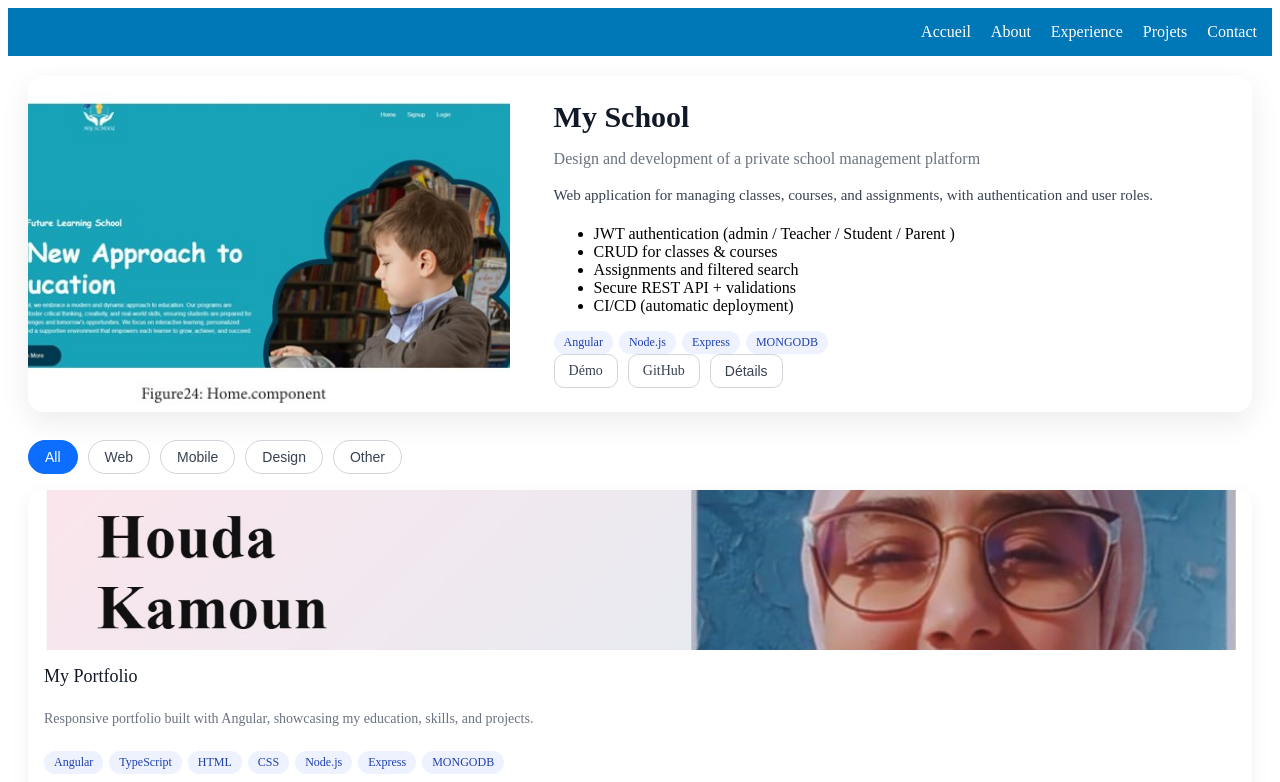
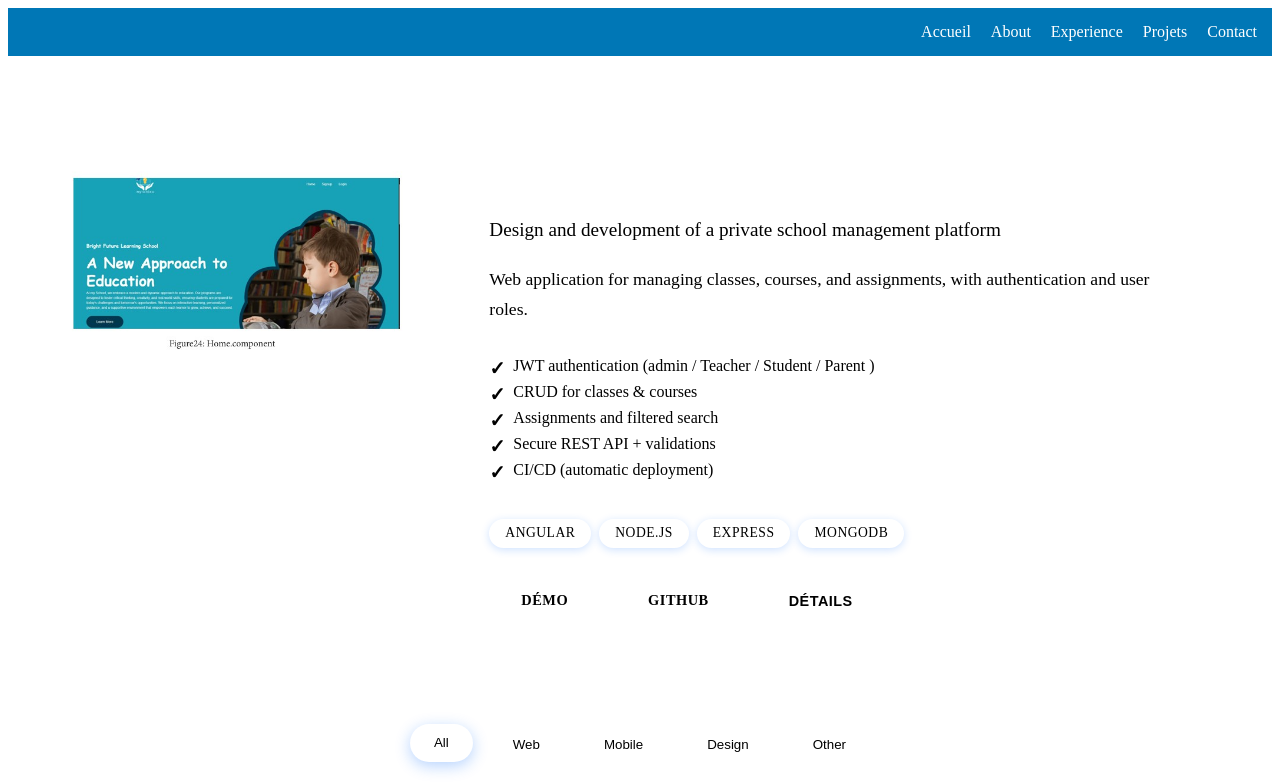
Before and after one commit to houdakamoun/My-portfolio, an Angular app: page /projects in a window 1280 px wide. Shown: the top 782 px of the page. Built offline with nearby package versions, Linux system fonts and the light colour scheme.

Commit message:
build ok + add redirects

```diff
--- a/angular.json
+++ b/angular.json
@@ -32,8 +32,8 @@
                 },
                 {
                   "type": "anyComponentStyle",
-                  "maximumWarning": "2kb",
-                  "maximumError": "4kb"
+                  "maximumWarning": "10kb",
+                  "maximumError": "15kb"
                 }
               ],
               "fileReplacements": [
--- a/src/app/components/projects/projects.component.css
+++ b/src/app/components/projects/projects.component.css
@@ -1,215 +1,432 @@
-/* =======================
-   Featured Card Layout
-   ======================= */
+/* ===========================================
+   VARIABLES & BASE
+   =========================================== */
+:root {
+  --primary: #0d6efd;
+  --primary-dark: #0b5ed7;
+  --primary-light: #6ea8fe;
+  --dark: #000000;
+  --light: #ffffff;
+  --gray-100: #f8f9fa;
+  --gray-200: #e9ecef;
+  --gray-300: #dee2e6;
+  --gray-600: #6c757d;
+  --shadow: 0 4px 20px rgba(13, 110, 253, 0.15);
+  --shadow-hover: 0 8px 30px rgba(13, 110, 253, 0.25);
+  --border-radius: 12px;
+  --transition: all 0.3s cubic-bezier(0.4, 0, 0.2, 1);
+}
+
+* {
+  margin: 0;
+  padding: 0;
+  box-sizing: border-box;
+}
+
+body {
+  font-family: -apple-system, BlinkMacSystemFont, "Segoe UI", Roboto,
+    "Helvetica Neue", Arial, sans-serif;
+  line-height: 1.6;
+  color: var(--dark);
+  background: linear-gradient(135deg, var(--gray-100) 0%, var(--light) 100%);
+  min-height: 100vh;
+}
+
+/* ===========================================
+   PROJET MIS EN AVANT
+   =========================================== */
+.featured {
+  margin: 2rem 0;
+  padding: 0 1rem;
+}
+
 .featured-card {
+  background: var(--light);
+  border-radius: var(--border-radius);
+  box-shadow: var(--shadow);
+  overflow: hidden;
+  max-width: 1200px;
+  margin: 0 auto;
   display: grid;
-  grid-template-columns: 1.2fr 1.8fr;
-  gap: 20px;
-  background-color: #ffffff;
-  border-radius: 16px;
-  box-shadow: 0 10px 30px rgba(0, 0, 0, 0.08);
-  overflow: hidden;
-  transition: transform 0.3s ease, box-shadow 0.3s ease;
+  grid-template-columns: 1fr 2fr;
+  gap: 0;
+  transition: var(--transition);
 }
+
 .featured-card:hover {
-  transform: translateY(-4px);
-  box-shadow: 0 14px 36px rgba(0, 0, 0, 0.12);
+  box-shadow: var(--shadow-hover);
+  transform: translateY(-5px);
 }
 
 .featured-card img {
   width: 100%;
-  height: 100%;
-  object-fit: cover;
+  height: auto;
+  object-fit: contain;
+  min-height: 300px;
+  background: var(--gray-100);
 }
 
 .featured-body {
-  padding: 24px;
-}
-.featured-body h2 {
-  margin: 0 0 8px;
-  font-size: 30px;
-  font-weight: 600;
-  color: #111827;
-}
-.subtitle {
-  color: #6b7280;
-  margin-bottom: 12px;
-  font-size: 16px;
-}
-.desc {
-  color: #374151;
-  line-height: 1.7;
-  font-size: 15px;
+  padding: 3rem;
+  display: flex;
+  flex-direction: column;
+  justify-content: center;
 }
 
-/* =======================
-   Filters
-   ======================= */
-.filters {
-  margin: 28px 0 16px;
+.featured-body h2 {
+  font-size: 2.5rem;
+  font-weight: 700;
+  margin-bottom: 1rem;
+  background: linear-gradient(135deg, var(--primary), var(--primary-dark));
+  -webkit-background-clip: text;
+  -webkit-text-fill-color: transparent;
+  background-clip: text;
+}
+
+.subtitle {
+  font-size: 1.2rem;
+  color: var(--primary);
+  font-weight: 500;
+  margin-bottom: 1.5rem;
+}
+
+.desc {
+  font-size: 1.1rem;
+  color: var(--gray-600);
+  margin-bottom: 2rem;
+  line-height: 1.7;
+}
+
+/* ===========================================
+   HIGHLIGHTS
+   =========================================== */
+.highlights {
+  list-style: none;
+  margin-bottom: 2rem;
+}
+
+.highlights li {
+  position: relative;
+  padding-left: 1.5rem;
+  margin-bottom: 0.5rem;
+  color: var(--dark);
+}
+
+.highlights li::before {
+  content: "✓";
+  position: absolute;
+  left: 0;
+  color: var(--primary);
+  font-weight: bold;
+  font-size: 1.2rem;
+}
+
+/* ===========================================
+   CHIPS/TAGS
+   =========================================== */
+.chips {
   display: flex;
-  gap: 10px;
+  flex-wrap: wrap;
+  gap: 0.5rem;
+  margin-bottom: 2rem;
+}
+
+.chip {
+  background: linear-gradient(135deg, var(--primary), var(--primary-dark));
+  color: var(--light);
+  padding: 0.4rem 1rem;
+  border-radius: 20px;
+  font-size: 0.85rem;
+  font-weight: 500;
+  text-transform: uppercase;
+  letter-spacing: 0.5px;
+  transition: var(--transition);
+  box-shadow: 0 2px 8px rgba(13, 110, 253, 0.2);
+}
+
+.chip:hover {
+  transform: translateY(-2px);
+  box-shadow: 0 4px 15px rgba(13, 110, 253, 0.3);
+}
+
+/* ===========================================
+   ACTIONS/BOUTONS
+   =========================================== */
+.actions {
+  display: flex;
+  gap: 1rem;
   flex-wrap: wrap;
 }
-.filters button {
-  padding: 8px 16px;
-  border-radius: 999px;
-  border: 1px solid #d1d5db;
-  background-color: #ffffff;
-  color: #374151;
+
+.actions a,
+.actions button {
+  padding: 0.8rem 2rem;
+  border: 2px solid var(--primary);
+  border-radius: var(--border-radius);
+  text-decoration: none;
+  font-weight: 600;
+  font-size: 0.9rem;
+  text-transform: uppercase;
+  letter-spacing: 0.5px;
+  transition: var(--transition);
   cursor: pointer;
-  font-size: 14px;
-  transition: all 0.2s ease;
-}
-.filters button:hover {
-  background-color: #f3f4f6;
-}
-.filters button.active {
-  background-color: #0d6efd;
-  color: #ffffff;
-  border-color: #0d6efd;
+  display: inline-flex;
+  align-items: center;
+  justify-content: center;
 }
 
-/* =======================
-   Grid Cards
-   ======================= */
+.actions a {
+  background: transparent;
+  color: var(--primary);
+}
+
+.actions button {
+  background: var(--primary);
+  color: var(--light);
+}
+
+.actions a:hover {
+  background: var(--primary);
+  color: var(--light);
+  transform: translateY(-2px);
+  box-shadow: 0 5px 15px rgba(13, 110, 253, 0.3);
+}
+
+.actions button:hover {
+  background: var(--primary-dark);
+  transform: translateY(-2px);
+  box-shadow: 0 5px 15px rgba(13, 110, 253, 0.4);
+}
+
+/* ===========================================
+   FILTRES
+   =========================================== */
+.filters {
+  text-align: center;
+  margin: 3rem 0;
+  padding: 0 1rem;
+}
+
+.filters button {
+  background: var(--light);
+  color: var(--gray-600);
+  border: 2px solid var(--gray-300);
+  padding: 0.7rem 1.5rem;
+  margin: 0.5rem;
+  border-radius: 25px;
+  font-weight: 500;
+  cursor: pointer;
+  transition: var(--transition);
+}
+
+.filters button:hover,
+.filters button.active {
+  background: var(--primary);
+  color: var(--light);
+  border-color: var(--primary);
+  transform: translateY(-2px);
+  box-shadow: 0 4px 15px rgba(13, 110, 253, 0.3);
+}
+
+/* ===========================================
+   GRILLE DE PROJETS
+   =========================================== */
 .grid {
   display: grid;
-  grid-template-columns: repeat(auto-fit, minmax(260px, 1fr));
-  gap: 20px;
+  grid-template-columns: repeat(auto-fit, minmax(350px, 1fr));
+  gap: 2rem;
+  padding: 0 1rem;
+  max-width: 1400px;
+  margin: 0 auto;
 }
 
 .card {
-  background-color: #ffffff;
-  border-radius: 14px;
+  background: var(--light);
+  border-radius: var(--border-radius);
   overflow: hidden;
-  box-shadow: 0 6px 20px rgba(0, 0, 0, 0.06);
-  display: flex;
-  flex-direction: column;
-  transition: transform 0.3s ease, box-shadow 0.3s ease;
+  box-shadow: var(--shadow);
+  transition: var(--transition);
+  display: grid;
+  grid-template-columns: 1fr 1.5fr;
+  gap: 0;
+  min-height: 200px;
 }
+
 .card:hover {
-  transform: translateY(-3px);
-  box-shadow: 0 10px 28px rgba(0, 0, 0, 0.1);
+  transform: translateY(-8px);
+  box-shadow: var(--shadow-hover);
 }
 
 .card img {
   width: 100%;
-  height: 160px;
-  object-fit: cover;
+  height: 100%;
+  object-fit: contain;
+  background: var(--gray-100);
 }
 
 .card-body {
-  padding: 16px;
+  padding: 1.5rem;
   display: flex;
   flex-direction: column;
-  gap: 10px;
-}
-.card-body h3 {
-  margin: 0;
-  font-size: 18px;
-  font-weight: 500;
-  color: #111827;
-}
-.small {
-  color: #6b7280;
-  font-size: 14px;
+  justify-content: center;
 }
 
-/* =======================
-   Chips
-   ======================= */
-.chips {
-  display: flex;
-  flex-wrap: wrap;
-  gap: 6px;
-}
-.chip {
-  background-color: #eef2ff;
-  color: #1e40af;
-  padding: 4px 10px;
-  border-radius: 999px;
-  font-size: 12px;
-  font-weight: 500;
+.card-body h3 {
+  font-size: 1.3rem;
+  margin-bottom: 1rem;
+  color: var(--dark);
 }
 
-/* =======================
-   Actions
-   ======================= */
-.actions {
-  display: flex;
-  gap: 10px;
-  flex-wrap: wrap;
-}
-.actions a,
-.actions button {
-  padding: 8px 14px;
-  border-radius: 10px;
-  border: 1px solid #d1d5db;
-  background-color: #ffffff;
-  color: #374151;
-  cursor: pointer;
-  text-decoration: none;
-  font-size: 14px;
-  transition: all 0.2s ease;
-}
-.actions a:hover,
-.actions button:hover {
-  background-color: #f3f4f6;
+.small {
+  font-size: 0.9rem;
+  color: var(--gray-600);
+  margin-bottom: 1.5rem;
+  line-height: 1.6;
 }
 
-/* =======================
-   Featured section spacing
-   ======================= */
-.featured {
-  margin-bottom: 28px;
+/* ===========================================
+   MODALE
+   =========================================== */
+.modal-backdrop {
+  position: fixed;
+  top: 0;
+  left: 0;
+  right: 0;
+  bottom: 0;
+  background: rgba(0, 0, 0, 0.7);
+  backdrop-filter: blur(5px);
+  z-index: 999;
+  animation: fadeIn 0.3s ease;
 }
 
-/* =======================
-   Modal
-   ======================= */
-.modal-backdrop {
-  position: fixed;
-  inset: 0;
-  background: rgba(0, 0, 0, 0.45);
-  z-index: 40;
-}
 .modal {
   position: fixed;
   top: 50%;
   left: 50%;
   transform: translate(-50%, -50%);
-  width: min(720px, 92vw);
-  background-color: #ffffff;
-  border-radius: 16px;
-  box-shadow: 0 14px 44px rgba(0, 0, 0, 0.2);
-  padding: 24px;
-  z-index: 50;
-  transition: all 0.3s ease;
-}
-.modal .close {
-  position: absolute;
-  top: 10px;
-  right: 12px;
-  font-size: 24px;
-  background: transparent;
-  border: none;
-  cursor: pointer;
-  color: #374151;
-  transition: color 0.2s ease;
-}
-.modal .close:hover {
-  color: #111827;
-}
-.modal-actions a {
-  border-color: #0d6efd;
+  background: var(--light);
+  border-radius: var(--border-radius);
+  padding: 2rem;
+  max-width: 600px;
+  width: 90%;
+  max-height: 80vh;
+  overflow-y: auto;
+  z-index: 1000;
+  box-shadow: 0 20px 60px rgba(0, 0, 0, 0.3);
+  animation: slideIn 0.3s cubic-bezier(0.4, 0, 0.2, 1);
 }
 
-/* =======================
-   Responsive
-   ======================= */
-@media (max-width: 900px) {
+.close {
+  position: absolute;
+  top: 1rem;
+  right: 1rem;
+  background: var(--gray-200);
+  border: none;
+  width: 40px;
+  height: 40px;
+  border-radius: 50%;
+  font-size: 1.5rem;
+  cursor: pointer;
+  transition: var(--transition);
+  display: flex;
+  align-items: center;
+  justify-content: center;
+}
+
+.close:hover {
+  background: var(--primary);
+  color: var(--light);
+}
+
+.modal h3 {
+  font-size: 1.8rem;
+  margin-bottom: 1rem;
+  padding-right: 3rem;
+  color: var(--dark);
+}
+
+.modal-actions {
+  margin-top: 2rem;
+  padding-top: 2rem;
+  border-top: 1px solid var(--gray-200);
+}
+
+/* ===========================================
+   ANIMATIONS
+   =========================================== */
+@keyframes fadeIn {
+  from {
+    opacity: 0;
+  }
+  to {
+    opacity: 1;
+  }
+}
+
+@keyframes slideIn {
+  from {
+    opacity: 0;
+    transform: translate(-50%, -60%);
+  }
+  to {
+    opacity: 1;
+    transform: translate(-50%, -50%);
+  }
+}
+
+/* ===========================================
+   RESPONSIVE
+   =========================================== */
+@media (max-width: 768px) {
   .featured-card {
     grid-template-columns: 1fr;
   }
+
+  .featured-body {
+    padding: 2rem;
+  }
+
+  .featured-body h2 {
+    font-size: 2rem;
+  }
+
+  .grid {
+    grid-template-columns: 1fr;
+    padding: 0 0.5rem;
+  }
+
+  .card {
+    grid-template-columns: 1fr;
+    min-height: auto;
+  }
+
+  .actions {
+    flex-direction: column;
+  }
+
+  .actions a,
+  .actions button {
+    text-align: center;
+  }
+
+  .modal {
+    padding: 1.5rem;
+    margin: 1rem;
+    width: calc(100% - 2rem);
+  }
 }
+
+@media (max-width: 480px) {
+  .featured-body {
+    padding: 1.5rem;
+  }
+
+  .featured-body h2 {
+    font-size: 1.5rem;
+  }
+
+  .filters button {
+    padding: 0.5rem 1rem;
+    font-size: 0.8rem;
+  }
+}
--- a/src/app/components/projects/projects.component.html
+++ b/src/app/components/projects/projects.component.html
@@ -56,6 +56,7 @@
 </section>
 
 <!-- AUTRES PROJETS -->
+
 <section class="grid">
   <article class="card" *ngFor="let p of filteredProjects; trackBy: trackById">
     <img *ngIf="p.image" [src]="p.image" [alt]="p.title" />
```
Also changed, not shown: src/assets/img/portfolio.jpg, 1 other file (tests, documents, lock files or other folders).
